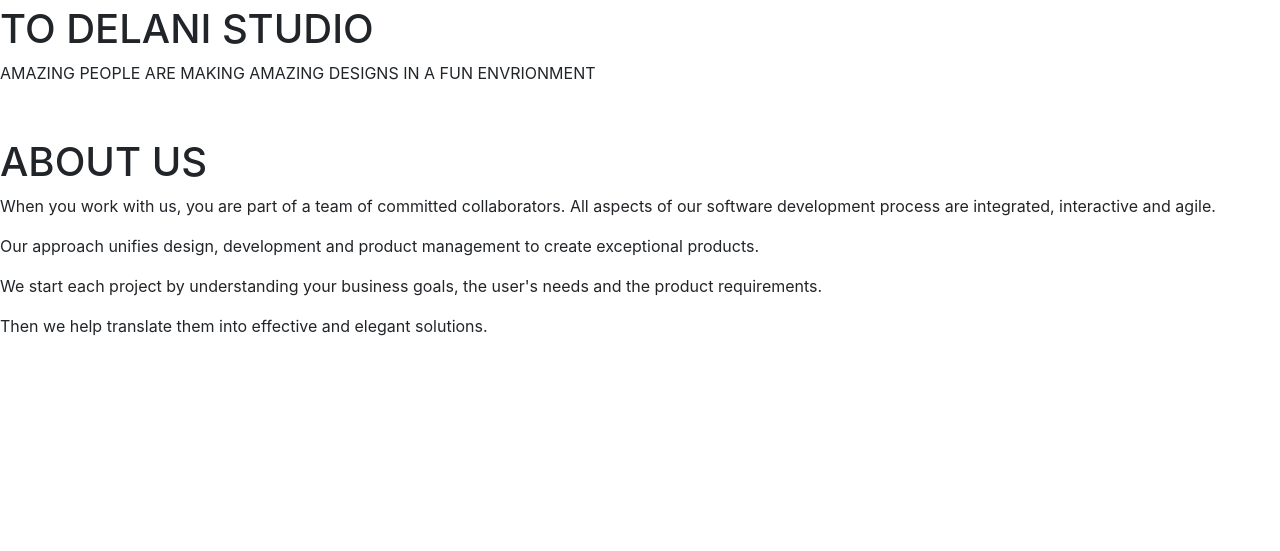
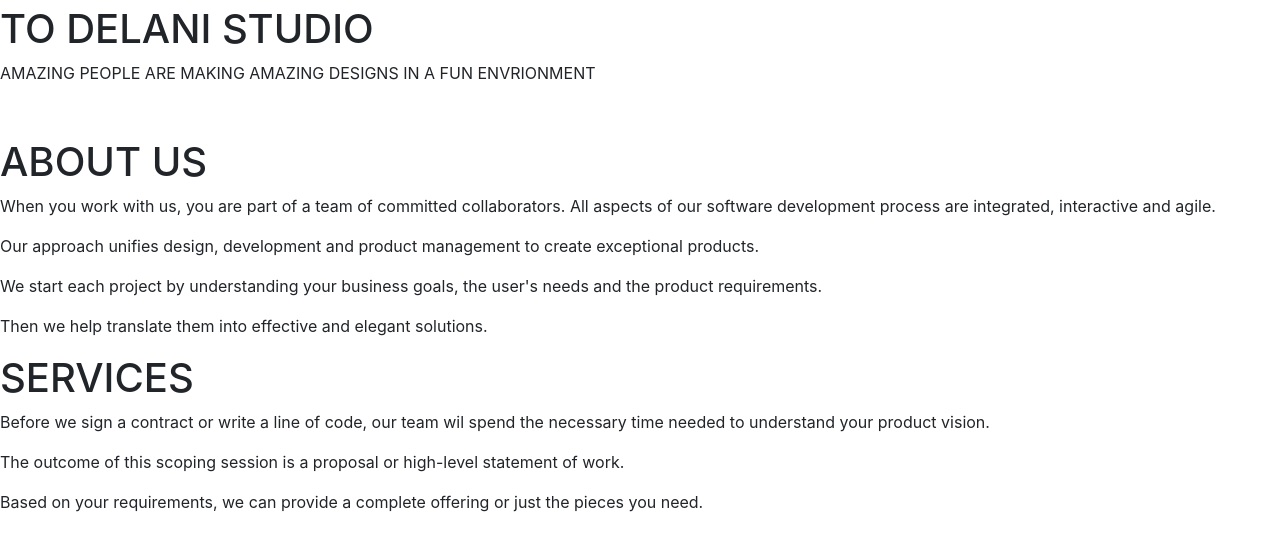
Before and after one commit to dinhcaradoc/Delani-Studio-IP, a plain HTML site: page index.html in a window 1280 px wide. Shown: the part 147-698 px from the top of the page. Drawn offline with Linux system fonts and the light colour scheme.

Commit message:
add a services section

```diff
--- a/index.html
+++ b/index.html
@@ -25,6 +25,15 @@
     </div>
   </div>
 
+  <div class="services">
+    <h1>SERVICES</h1>
+    <p>Before we sign a contract or write a line of code, our team wil spend the necessary time needed to understand your product vision.</p>
+    <p>The outcome of this scoping session is a proposal or high-level statement of work.</p>
+    <p>Based on your requirements, we can provide a complete offering or just the pieces you need.</p>
+  </div>
 
+  <div class="what-we-do col-lg-12">
+
+  </div>
 </body>
 </html>
```
